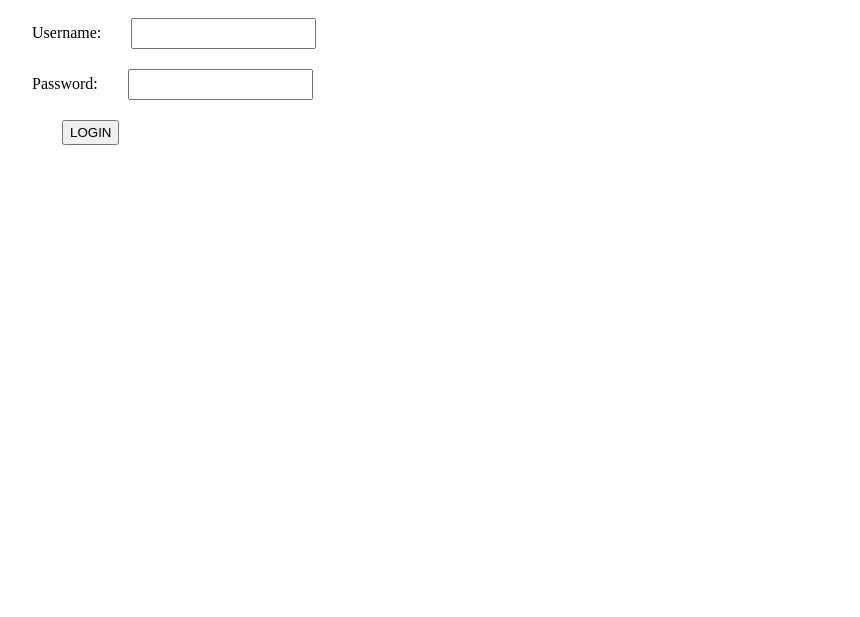
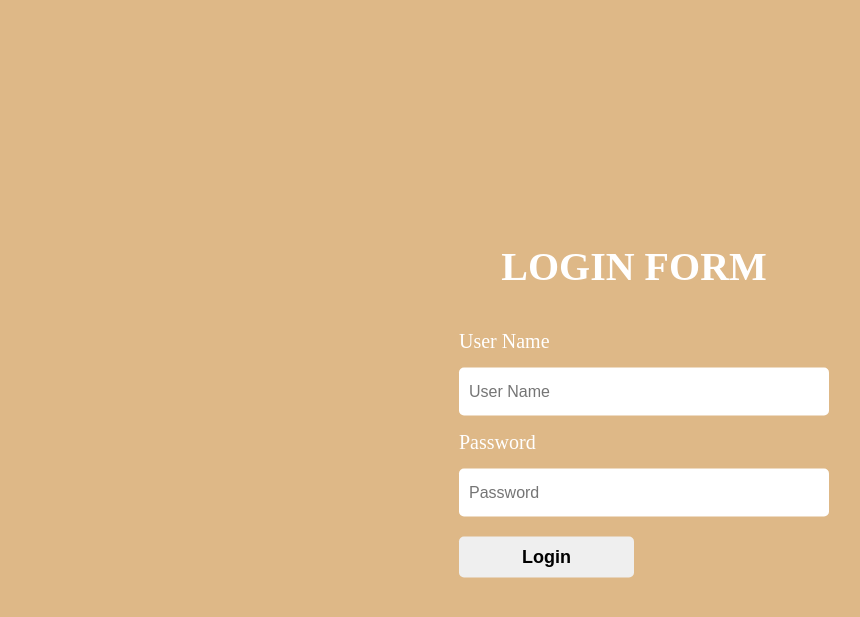
Before and after one commit to e-tao/Y22-Flask-website, a Flask app: page /login in a window 1280 px wide. Shown: the top 617 px of the page, without its empty margins (6-866 px from the left). Run offline with Flask 2, Linux system fonts and the light colour scheme; parts of the project's set-up code (start-up, migrations or seed data) failed here and were passed over.

Commit message:
css login form

```diff
--- a/static/css/backstyle.css
+++ b/static/css/backstyle.css
@@ -1,14 +1,48 @@
-form {
-    display:flex;
-    flex-direction: column;
-    justify-content: center;
+body {
+    background-color: burlywood;
+
+
 }
 
-form>div{
-    margin: 10px 30px;
+.login-form {
+    width: 350px;
+    top: 50%;
+    left: 50%;
+    transform: translate(-50%, -50%);
+    position: absolute;
+    color: #fff;
 }
 
-form>div>input{
-    margin-left: 30px;
-    height: 25px;
+.login-form h1 {
+font-size: 40px;
+text-align: center;
+text-transform: uppercase;
+margin: 40px 0;
+
+
+
 }
+
+.login-form p {
+    font-size: 20px;
+    margin: 15px 0;
+}
+
+.login-form input {
+    font-size: 16px;
+    width: 100%;
+    padding: 15px 10px;
+    border: 0;
+    outline: none;
+    border-radius: 5px;
+}
+
+.login-form button {
+    font-size: 18px;
+    font-weight: bold;
+    margin: 20px 0;
+    padding: 10px 15px;
+    width: 50%;
+    border-radius: 5px;
+    border: 0;
+}
--- a/templates/login.html
+++ b/templates/login.html
@@ -1,10 +1,19 @@
-
 {%extends "backend.html" %}
 {% block content %}
-<form action="" method="post">
-    <div><span>Username:</span><input type="text" name="username"></div>
-    <div><span>Password:</span><input type="password" name="password"></div>
+<div class="login-form">
+    <h1>Login Form</h1>
+    <form action="" method="post">
+        <p>User Name</p>
+        <input type="text" name="user" placeholder="User Name">
+        <p>Password</p>
+        <input type="password" name="user" placeholder="Password">
+        <button type="submit">Login</button>
 
-    <div><input type="submit" value="LOGIN"></div>
-</form>
+
+
+
+    </form>
+
+</div>
+
 {% endblock content%}
```
Also changed, not shown: config.py (added, +9 -0 lines).
